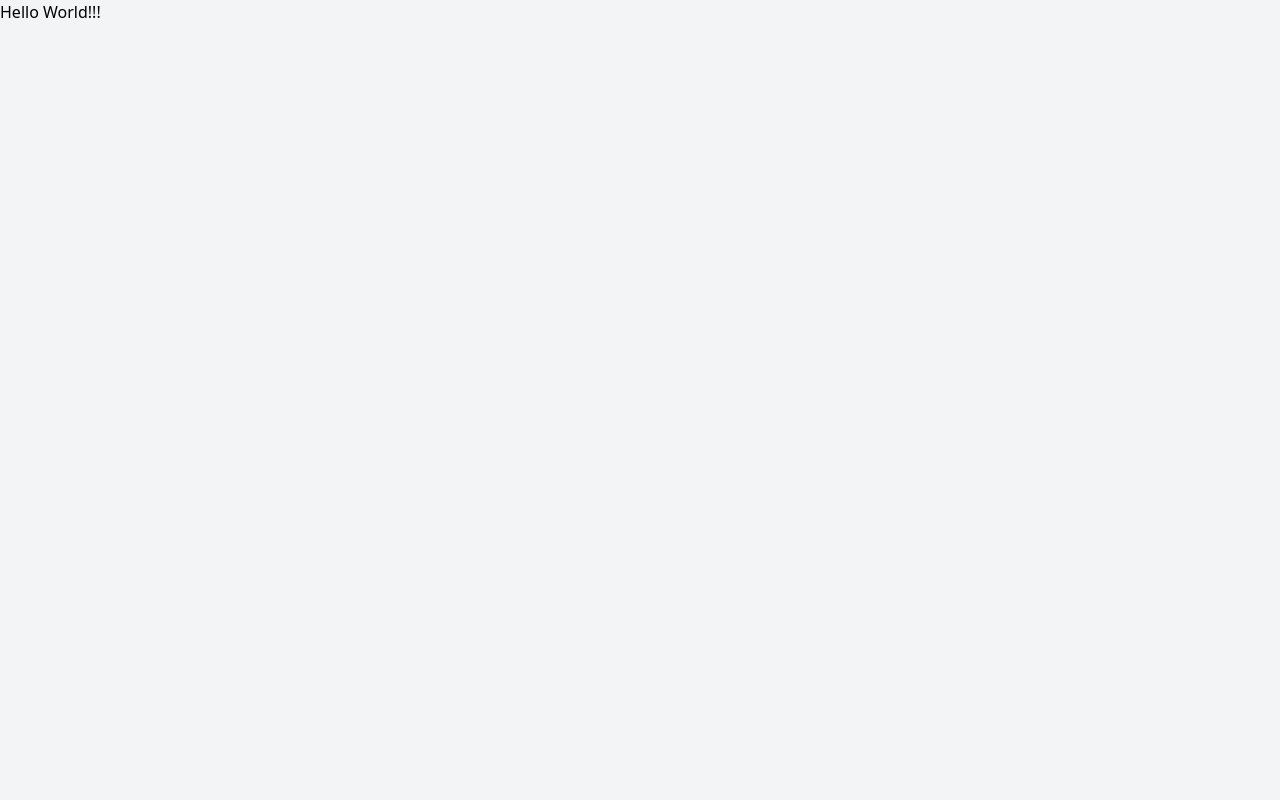
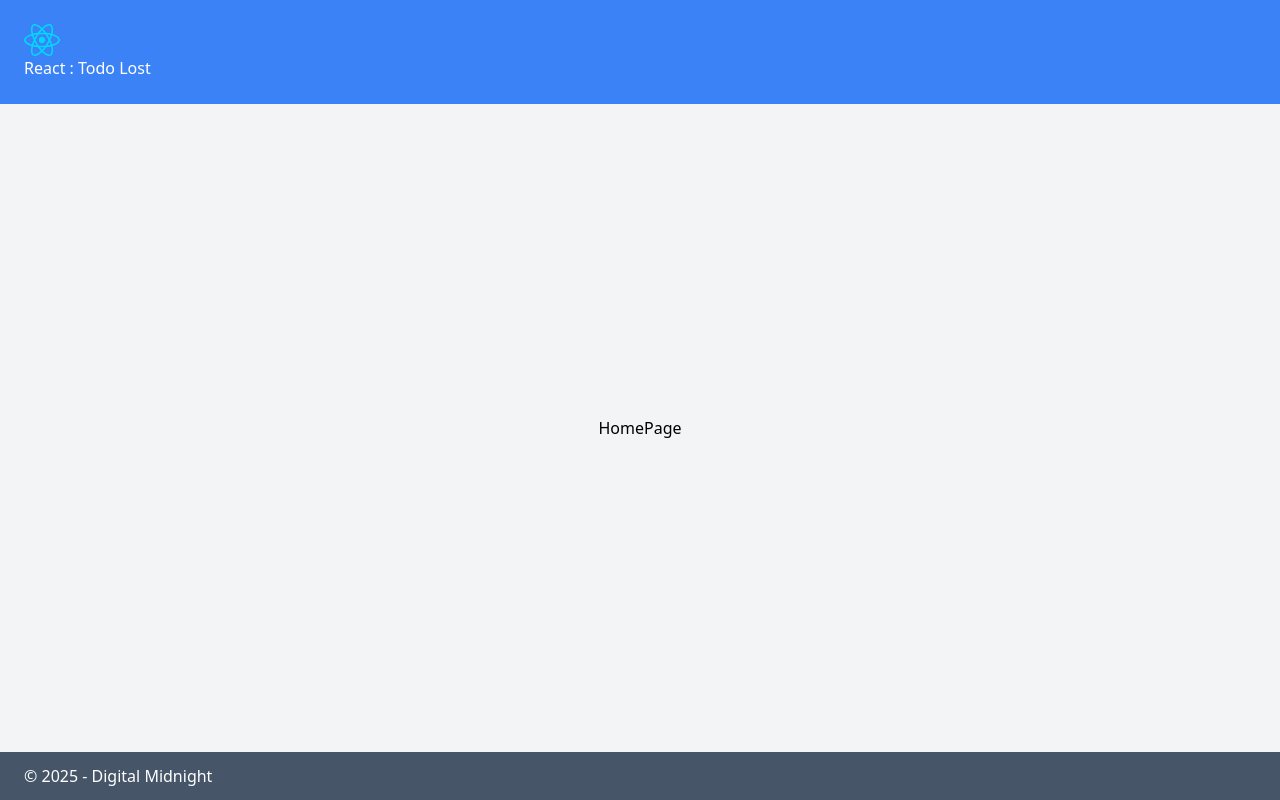
Before and after one commit to ParindaDear/React-PlayGround, a React (Vite) app: page / in a window 1280 px wide. Built offline with nearby package versions, Linux system fonts and the light colour scheme.

Commit message:
lesson : Set up reusable layout structure with NavBar and Footer; added pages folder for multi-page routing

```diff
--- a/src/App.jsx
+++ b/src/App.jsx
@@ -1,13 +1,20 @@
 import {Route, createBrowserRouter, createRoutesFromElements, RouterProvider} from "react-router-dom"
 
-import NavBar from "./components/NavBar";
-import Footer from "./components/Footer";
+
+
+import HomePage from "./pages/HomePage";
+import MainLayout from "./layouts/MainLayout";
 
 const App = () => {
 
   // การใช้คำว่า index จะทำให้สิ่งนี้เเสดงเป็นหน้าเเรกที่เปิด web ขึ้นมา
+  // MainLayout ให้ครอบทุกอย่าง
   const router = createBrowserRouter(
-    createRoutesFromElements(<Route index element={ <h1>Hello World!!!</h1> } />)
+    createRoutesFromElements(
+      <Route path="/" element={<MainLayout/>}>
+        <Route index element={<HomePage />} />
+      </Route>
+    )
   );
 
   return <RouterProvider router={router}/>;
--- /dev/null
+++ b/src/layouts/MainLayout.jsx
@@ -0,0 +1,23 @@
+//เพราะเราจะทำให้ Navbar กับ Footer อยู่ในทุก page เลยสร้าง folder layouts ขึ้นมา
+
+import NavBar from "../components/NavBar";
+import Footer from "../components/Footer";
+
+//Outlet เป็นตัวเเทนสิ่งที่อยู่กึ่งกลาง ซึ่งมันก็คือ Component ต่างๆที่อยู่ภายใน MainLayout (ดูใน App.jsx)
+import { Outlet } from "react-router-dom";
+
+const MainLayout = () => {
+  return (
+    <>
+        <NavBar />
+        <main>
+            <div className="px-4 md:px-6 pt-12 pb-24 w-full xl:w-[45%] space-y-6">
+                <Outlet/>
+            </div>
+        </main>
+        <Footer />
+    </>
+  );
+};
+
+export default MainLayout;
--- /dev/null
+++ b/src/pages/HomePage.jsx
@@ -0,0 +1,9 @@
+
+
+const HomePage = () => {
+  return (
+    <div>HomePage</div>
+  )
+}
+
+export default HomePage
```
